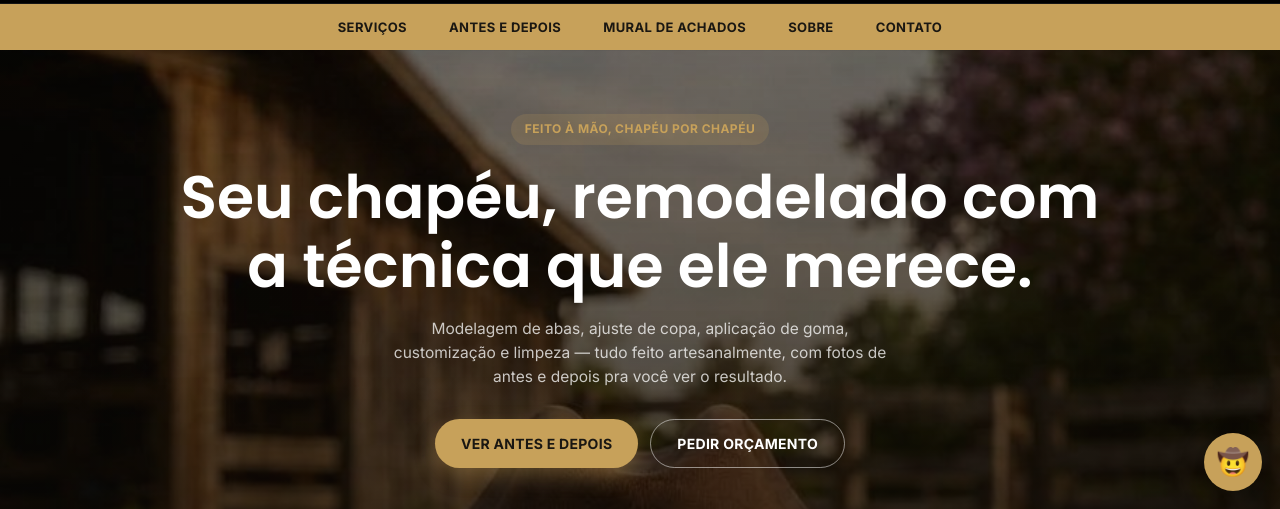
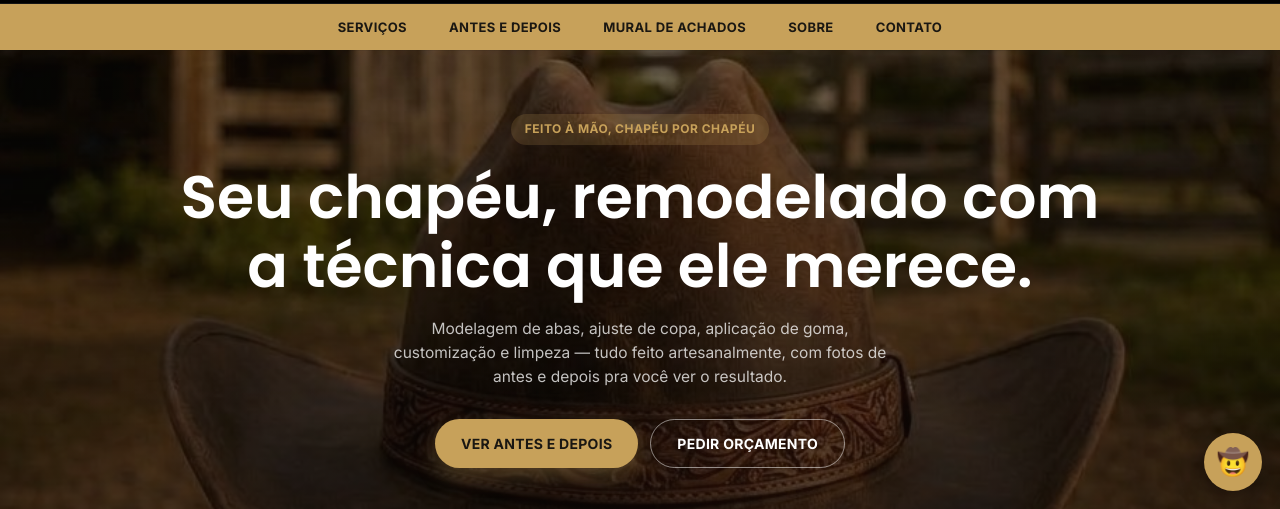
Before and after one commit to sillascarvalhooficial/chapelaria, a plain HTML site: page index.html in a window 1280 px wide. Shown: the part 291-800 px from the top of the page. Drawn offline with Linux system fonts and the light colour scheme; a web font is replaced by a local one.

Commit message:
Ajusta posicao da foto de fundo do hero para mostrar o chapeu

```diff
--- a/assets/css/style.css
+++ b/assets/css/style.css
@@ -98,7 +98,7 @@ a{color:inherit; text-decoration:none;}
   background:
     linear-gradient(rgba(10,8,5,.55), rgba(10,8,5,.72)),
     url('../img/hero-bg.jpg');
-  background-size:cover; background-position:center 30%;
+  background-size:cover; background-position:center 60%;
   color:#fff; padding:64px 0 70px; text-align:center;
 }
 .hero-eyebrow{
```
